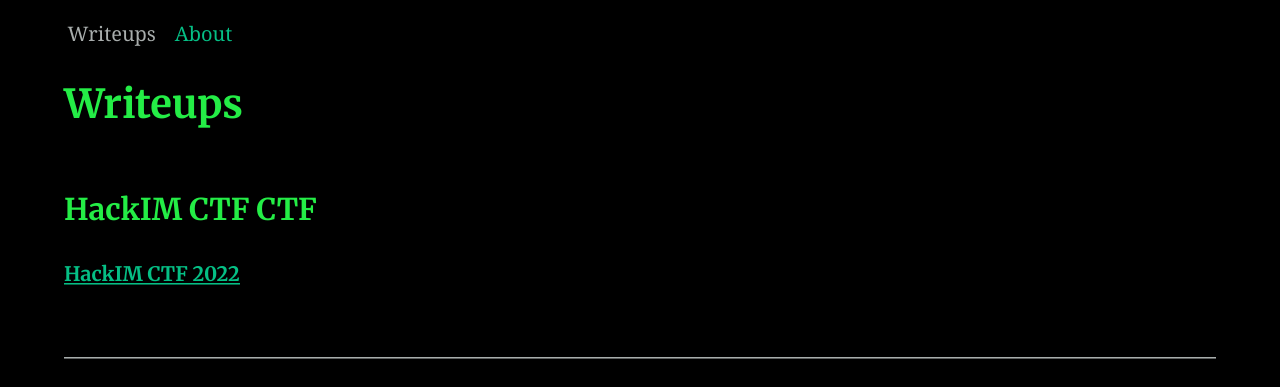
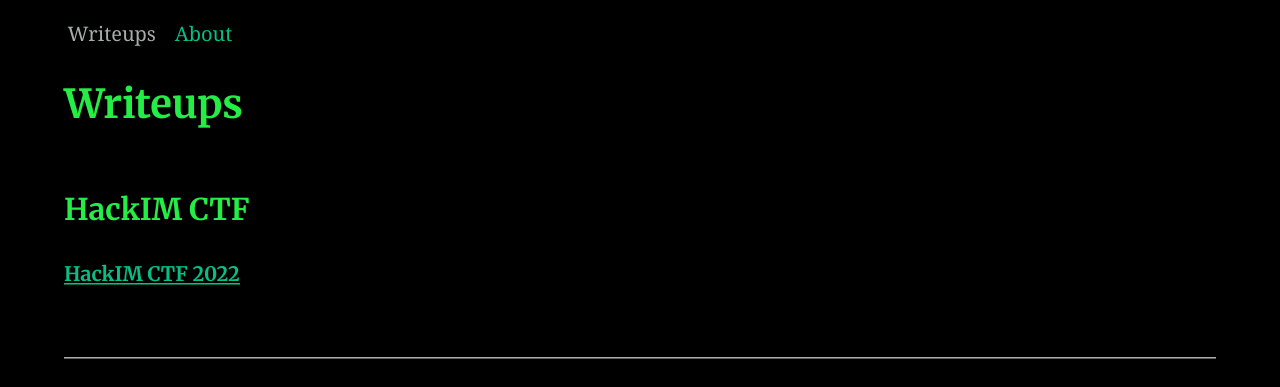
Before and after one commit to AC01010/Connor-McCartney.github.io, a Jekyll site: the page built from writeups.md, in a window 1280 px wide. Shown: the top 387 px of the page. Built offline with Jekyll 4.4.1, drawn with Linux system fonts in a browser that asks for light colours.

Commit message:
Update 2012-12-29-hackim2022.md

```diff
--- a/_posts/2012-12-29-hackim2022.md
+++ b/_posts/2012-12-29-hackim2022.md
@@ -1,7 +1,7 @@
 ---
 title: HackIM CTF 2022
 categories:
-- HackIM CTF CTF
+- HackIM CTF
 excerpt: |
 
 ---
```
